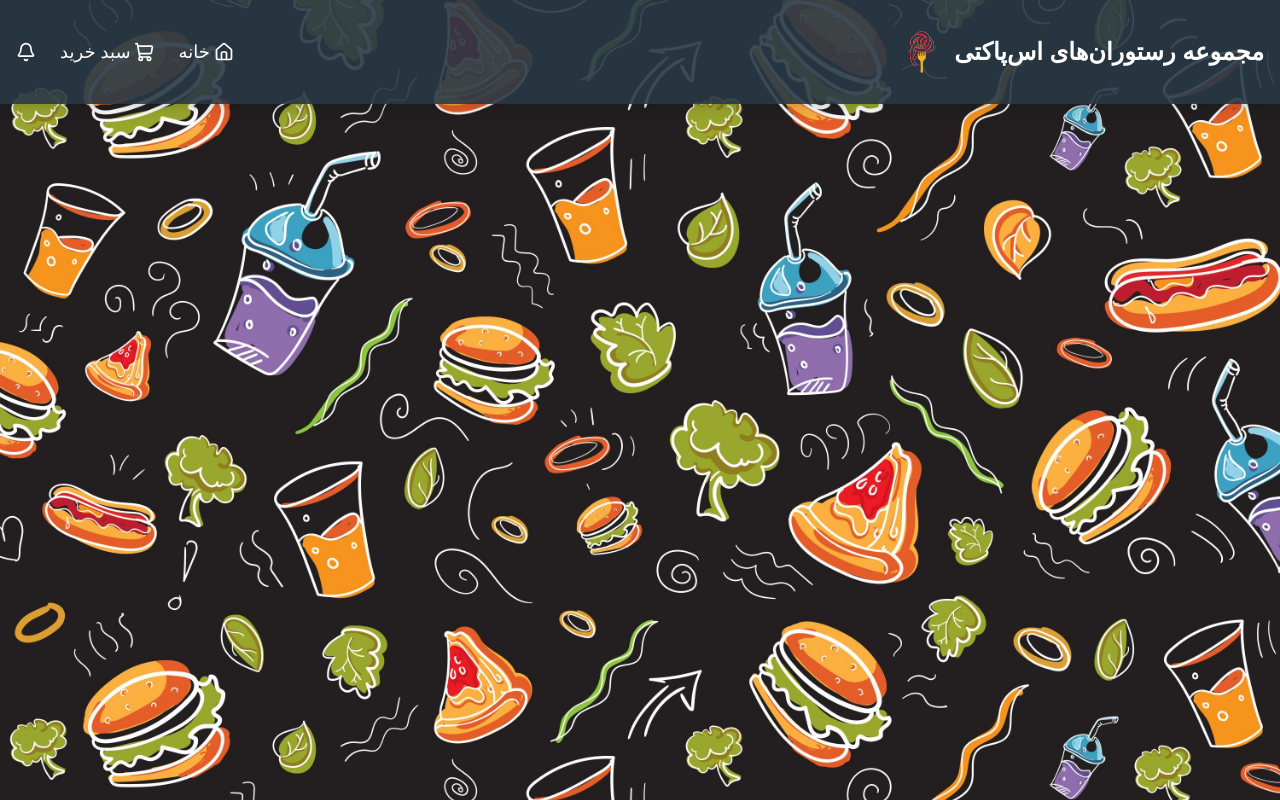
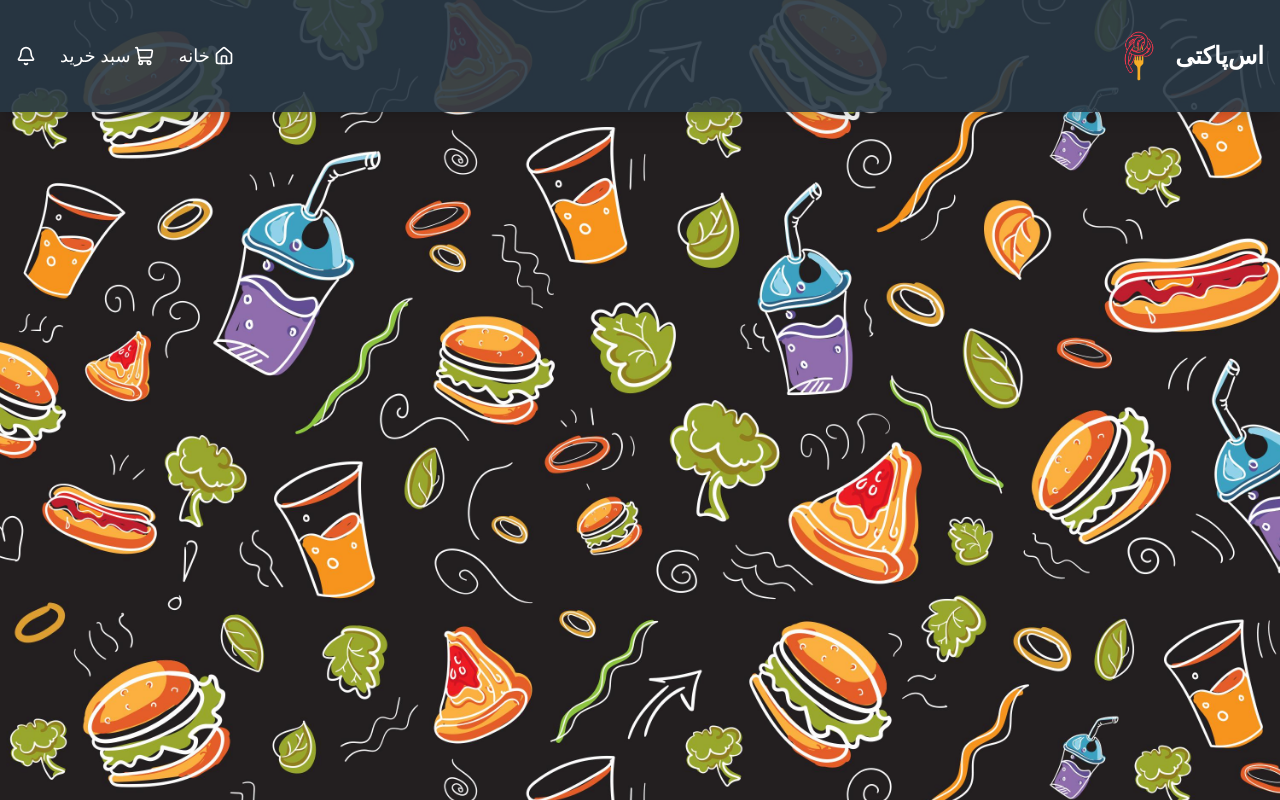
Before and after one commit to Amirsaeed7/Spockati-Restaurant, a plain HTML site: page components/header.html in a window 1280 px wide. Drawn offline with nearby package versions, Linux system fonts and the light colour scheme; a web font is replaced by a local one.

Commit message:
fix : changed the header title

```diff
--- a/components/header.html
+++ b/components/header.html
@@ -39,13 +39,13 @@
       >
         <!-- Logo -->
         <div
-          class="logo text-xl md:text-2xl font-bold flex flex-row gap-2 items-center text-center md:text-right"
+          class="logo text-xl md:text-3xl font-bold flex flex-row gap-2 items-center text-center md:text-right"
         >
-          <p>مجموعه رستوران‌های اس‌پاکتی</p>
+          <p>اس‌پاکتی</p>
           <img
             src="../assets/images/logo.png"
             alt="Logo"
-            class="w-10 h-10 md:w-12 md:h-12"
+            class="w-12 h-12 md:w-14 md:h-14"
           />
         </div>
 
```
